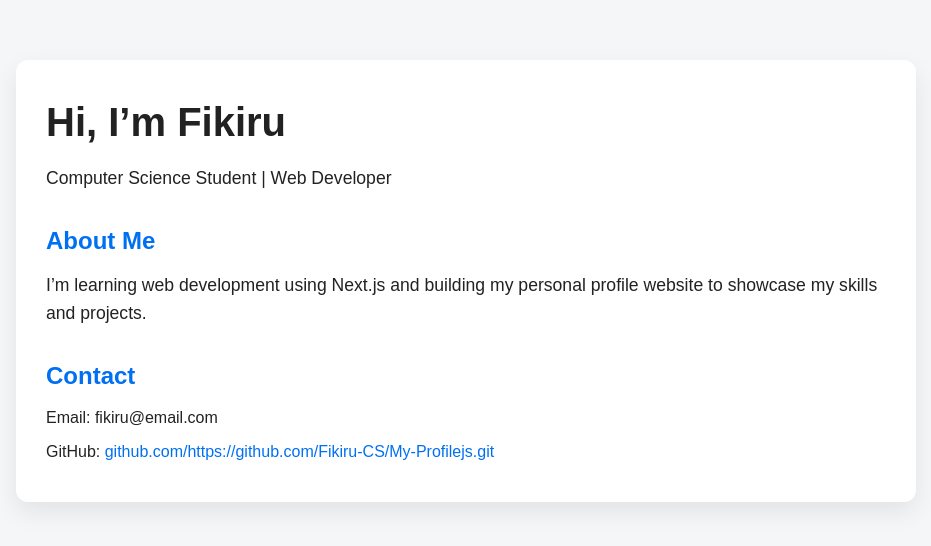
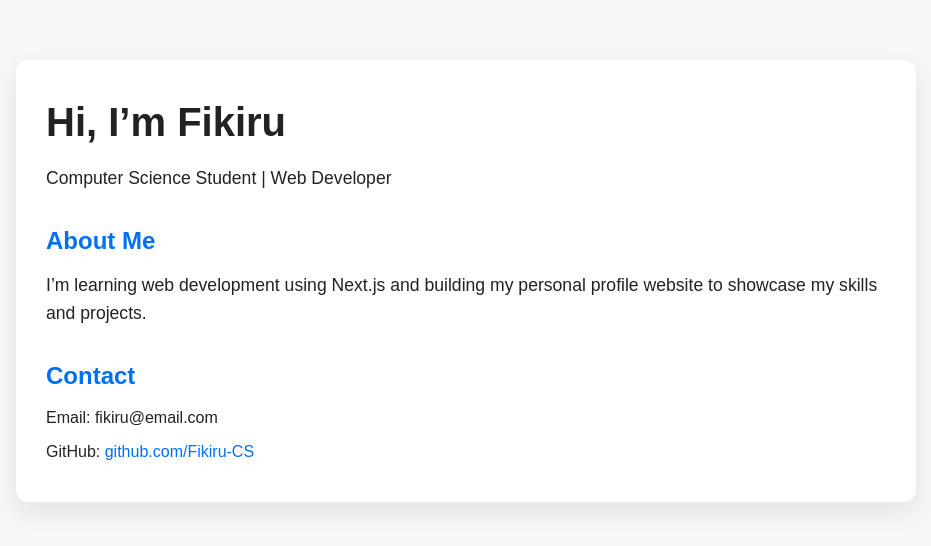
Before and after one commit to Fikiru-CS/My-Profilejs, a Next.js app: page / in a window 1280 px wide. Shown: the top 546 px of the page, without its empty margins (174-1105 px from the left). Built offline with nearby package versions, Linux system fonts and the light colour scheme.

Commit message:
Fix GitHub link in page.tsx

```diff
--- a/app/page.tsx
+++ b/app/page.tsx
@@ -16,8 +16,8 @@ export default function Home() {
         <li>Email: fikiru@email.com</li>
         <li>
           GitHub:{" "}
-          <a href="https://github.com/https://github.com/Fikiru-CS/My-Profilejs.git" target="_blank">
-            github.com/https://github.com/Fikiru-CS/My-Profilejs.git
+          <a href="https://github.com/Fikiru-CS" target="_blank">
+            github.com/Fikiru-CS
           </a>
         </li>
       </ul>
```
